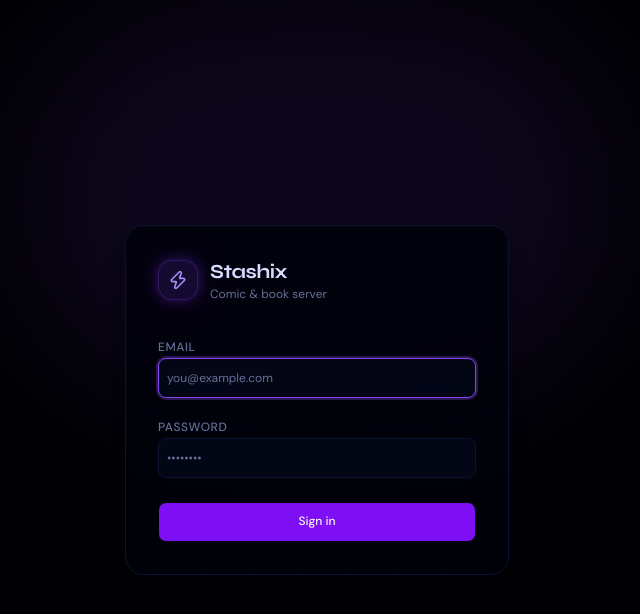
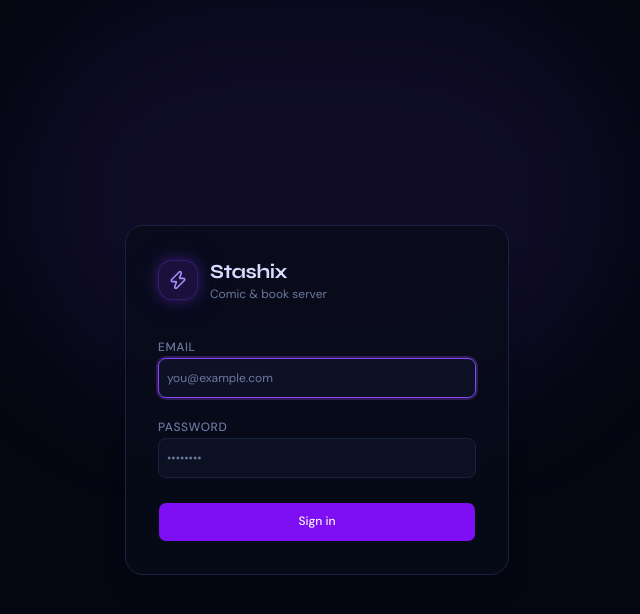
Before and after one commit to Aroy-Art/StashiX, a React (Vite) app in the folder frontend/: page /login in a window 1280 px wide. Shown: the top 614 px of the page, without its empty margins (323-963 px from the left). Built offline with nearby package versions, Linux system fonts and the light colour scheme; no server answers.

Commit message:
fix(theme): lighten dark mode background from near-black to deep slate

```diff
--- a/frontend/src/index.css
+++ b/frontend/src/index.css
@@ -64,26 +64,26 @@
 
 /* ─── Dark mode ───────────────────────────────────────────────────────────── */
 .dark {
-  --background:           oklch(0.06  0.025 270);
+  --background:           oklch(0.13  0.025 270);
   --foreground:           oklch(0.90  0.05  280);
-  --card:                 oklch(0.09  0.03  270);
+  --card:                 oklch(0.16  0.03  270);
   --card-foreground:      oklch(0.90  0.05  280);
-  --popover:              oklch(0.09  0.03  270);
+  --popover:              oklch(0.16  0.03  270);
   --popover-foreground:   oklch(0.90  0.05  280);
   --primary:              oklch(0.52  0.28  295);
   --primary-foreground:   oklch(0.98  0     0  );
-  --secondary:            oklch(0.13  0.04  270);
+  --secondary:            oklch(0.20  0.04  270);
   --secondary-foreground: oklch(0.90  0.05  280);
-  --muted:                oklch(0.15  0.045 270);
-  --muted-foreground:     oklch(0.55  0.06  270);
-  --accent:               oklch(0.13  0.04  270);
+  --muted:                oklch(0.22  0.045 270);
+  --muted-foreground:     oklch(0.58  0.06  270);
+  --accent:               oklch(0.20  0.04  270);
   --accent-foreground:    oklch(0.90  0.05  280);
   --destructive:          oklch(0.60  0.21  25 );
-  --border:               oklch(0.20  0.06  270);
-  --input:                oklch(0.20  0.06  270);
+  --border:               oklch(0.26  0.06  270);
+  --input:                oklch(0.26  0.06  270);
   --ring:                 oklch(0.57  0.24  295);
 
-  --sidebar:                    oklch(0.08  0.03  270);
+  --sidebar:                    oklch(0.11  0.03  270);
   --sidebar-foreground:         oklch(0.90  0.05  280);
   --sidebar-primary:            oklch(0.52  0.28  295);
   --sidebar-primary-foreground: oklch(0.98  0     0  );
```
